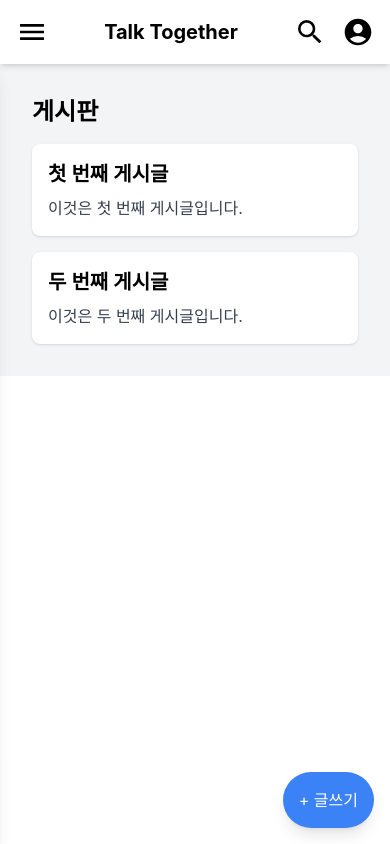
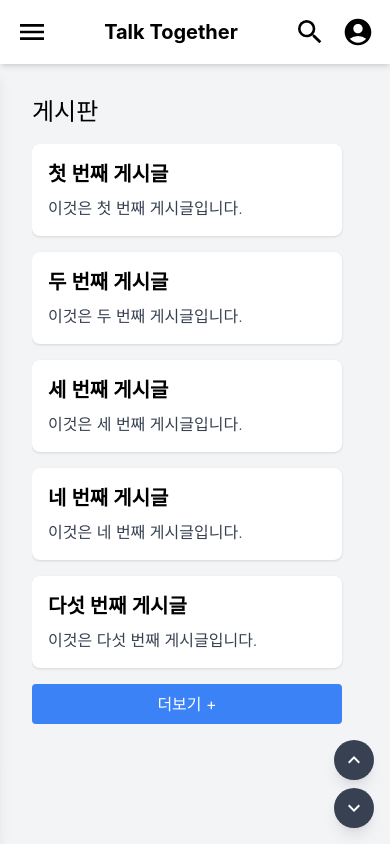
Before and after one commit to wallarin/my-board-app, a React (Create React App) app: page / in a window 390 px wide. Built offline with nearby package versions, Linux system fonts and the light colour scheme; a web font is replaced by a local one.

Commit message:
js -> jsx 변경 / 글목록 컴포넌트 분리 / 페이지네이션 작업 시작

```diff
--- a/src/App.js
+++ b/src/App.jsx
@@ -1,4 +1,6 @@
 import Header from "./components/Header/Header";
+import PostList from "./components/Post/PostList";
+import MobilePostList from "./components/Post/MobilePostList";
 import SidebarMenu from "./components/Sidebar/SidebarMenu";
 import React, { useState } from 'react';
 import { BrowserRouter as Router, Route, Routes } from 'react-router-dom';
@@ -8,6 +10,16 @@ function App() {
     const posts = [
         { id: 1, title: "첫 번째 게시글", content: "이것은 첫 번째 게시글입니다." },
         { id: 2, title: "두 번째 게시글", content: "이것은 두 번째 게시글입니다." },
+        { id: 3, title: "세 번째 게시글", content: "이것은 세 번째 게시글입니다." },
+        { id: 4, title: "네 번째 게시글", content: "이것은 네 번째 게시글입니다." },
+        { id: 5, title: "다섯 번째 게시글", content: "이것은 다섯 번째 게시글입니다." },
+        { id: 6, title: "여섯 번째 게시글", content: "이것은 여섯 번째 게시글입니다." },
+        { id: 7, title: "일곱 번째 게시글", content: "이것은 일곱 번째 게시글입니다." },
+        { id: 8, title: "여덟 번째 게시글", content: "이것은 여덟 번째 게시글입니다." },
+        { id: 9, title: "아홉 번째 게시글", content: "이것은 아홉 번째 게시글입니다." },
+        { id: 10, title: "열 번째 게시글", content: "이것은 열 번째 게시글입니다." },
+        { id: 11, title: "열 번째 게시글", content: "이것은 열 번째 게시글입니다." },
+        { id: 12, title: "열 번째 게시글", content: "이것은 열 번째 게시글입니다." },
         // 게시글 추가 가능
     ];
 
@@ -36,22 +48,15 @@ function App() {
                     <Routes>
                         <Route path="/"
                             element={
-                                <div className="max-w-full lg:max-w-4xl mx-auto p-4 bg-gray-100 min-h-full">
-                                    <h1 className="text-2xl lg:text-4xl font-bold mb-4">게시판</h1>
-
-                                    <div className="space-y-4 lg:space-y-6">
-                                        {posts.map(post => (
-                                            <div key={post.id} className="bg-white p-4 lg:p-6 rounded-lg shadow">
-                                                <h2 className="text-xl lg:text-2xl font-semibold">{post.title}</h2>
-                                                <p className="text-gray-700 mt-2 lg:text-lg">{post.content}</p>
-                                            </div>
-                                        ))}
+                                <>
+                                    {/* 데스크톱과 모바일 렌더링 구분 */}
+                                    < div className="lg:block hidden">
+                                        <PostList posts={posts} />
                                     </div>
-
-                                    <button className="fixed bottom-4 right-4 bg-blue-500 text-white p-4 rounded-full shadow-lg lg:p-6 lg:text-xl">
-                                        + 글쓰기
-                                    </button>
-                                </div>
+                                    <div className="lg:hidden">
+                                        <MobilePostList posts={posts} />
+                                    </div>
+                                </>
                             } />
                     </Routes>
                 </div>
--- /dev/null
+++ b/src/assert/css/Scroll.css
@@ -0,0 +1,22 @@
+/* 전체 스크롤바 스타일 */
+::-webkit-scrollbar {
+    width: 12px; /* 스크롤바의 너비 */
+}
+
+/* 스크롤바의 트랙 (배경) */
+::-webkit-scrollbar-track {
+    background: #f1f1f1; /* 트랙의 배경색 */
+    border-radius: 10px; /* 트랙의 둥글기 */
+}
+
+/* 스크롤바의 thumb (스크롤 가능 부분) */
+::-webkit-scrollbar-thumb {
+    background-color: #888; /* 스크롤 thumb의 색상 */
+    border-radius: 10px; /* 스크롤 thumb의 둥글기 */
+    border: 3px solid #f1f1f1; /* 스크롤 thumb과 트랙 사이의 공간 */
+}
+
+/* 스크롤바 thumb를 hover했을 때 */
+::-webkit-scrollbar-thumb:hover {
+    background-color: #555; /* hover 상태에서의 thumb 색상 */
+}
--- a/src/components/Header/Header.js
+++ b/src/components/Header/Header.jsx
@@ -1,6 +1,5 @@
 import { MdMenu, MdSearch, MdAccountCircle, MdClose } from 'react-icons/md';
 import { GoChevronRight } from "react-icons/go";
-import React, { useState } from 'react';
 import { Link } from 'react-router-dom';
 
 const Header = ({ toggleMenu, isOpen, setIsOpen, onSearchToggle, isSearchOpen, setIsSearchOpen }) => {
--- /dev/null
+++ b/src/components/Post/MobilePostList.jsx
@@ -0,0 +1,65 @@
+import { useState, useRef } from 'react';
+import { MdKeyboardArrowUp, MdKeyboardArrowDown } from 'react-icons/md';
+
+const MobilePostList = ({ posts }) => {
+    const [visiblePosts, setVisiblePosts] = useState(5);
+    const contentRef = useRef(null);
+
+    const handleLoadMore = () => {
+        setVisiblePosts(prevVisiblePosts => prevVisiblePosts + 5);
+    };
+
+    const scrollToTop = () => {
+        if (contentRef.current) {
+            contentRef.current.scrollTo({ top: 0, behavior: 'smooth' });
+        }
+    };
+
+    const scrollToBottom = () => {
+        if (contentRef.current) {
+            contentRef.current.scrollTo({ top: contentRef.current.scrollHeight, behavior: 'smooth' });
+        }
+    };
+
+    return (
+        <div className="relative max-w-full lg:max-w-4xl mx-auto p-4 bg-gray-100 h-[calc(100vh-6rem)] overflow-hidden">
+            <h1 className="text-2xl lg:text-3xl font-medium mb-4">게시판</h1>
+
+            <div ref={contentRef} className="space-y-4 lg:space-y-6 h-[calc(100%-3rem)] overflow-y-auto pr-4">
+                {posts.slice(0, visiblePosts).map(post => (
+                    <div key={post.id} className="bg-white p-4 lg:p-6 rounded-lg shadow">
+                        <h2 className="text-xl font-semibold">{post.title}</h2>
+                        <p className="text-gray-700 mt-2 lg:text-lg font-light">{post.content}</p>
+                    </div>
+                ))}
+                {visiblePosts < posts.length && (
+                    <button
+                        onClick={handleLoadMore}
+                        className="mt-4 bg-blue-500 text-white px-4 py-2 rounded w-full"
+                    >
+                        더보기 +
+                    </button>
+                )}
+            </div>
+
+
+            {/* TOP/BOTTOM 버튼 */}
+            <div className="fixed bottom-4 right-4 flex flex-col space-y-2">
+                <button
+                    onClick={scrollToTop}
+                    className="bg-gray-700 text-white p-2 rounded-full shadow-lg"
+                >
+                    <MdKeyboardArrowUp className="w-6 h-6" />
+                </button>
+                <button
+                    onClick={scrollToBottom}
+                    className="bg-gray-700 text-white p-2 rounded-full shadow-lg"
+                >
+                    <MdKeyboardArrowDown className="w-6 h-6" />
+                </button>
+            </div>
+        </div>
+    );
+};
+
+export default MobilePostList;
--- /dev/null
+++ b/src/components/Post/PostList.jsx
@@ -0,0 +1,46 @@
+import React, { useState } from 'react'
+import '../../assert/css/Scroll.css'
+import Pagination from '../Utils/Pagination.jsx'
+
+function PostList({ posts }) {
+
+    //현재 페이지를 이동할때마다 첫번째 페이지에 개수가 하나씩 더 늘어나는 버그가 발생
+    const [currentPage, setCurrentPage] = useState(1);
+    const postsPerPage = 10;
+
+    const indexOfLastPost = currentPage * postsPerPage;
+    const indexOfFirstPost = indexOfLastPost - postsPerPage;
+    const currentPosts = posts.slice(indexOfFirstPost, indexOfLastPost);
+
+    const handlePageChange = (pageNumber) => {
+        setCurrentPage(pageNumber);
+    };
+
+    return (
+        <div className="max-w-full lg:max-w-4xl mx-auto p-4 bg-gray-100 h-[calc(100vh-6rem)] overflow-y-auto">
+            <h1 className="text-2xl lg:text-3xl font-medium mb-4">게시판</h1>
+
+            <div className="space-y-4 lg:space-y-6">
+                {currentPosts.map(post => (
+                    <div key={post.id} className="bg-white p-4 lg:p-6 rounded-lg shadow">
+                        <h2 className="text-xl font-semibold">{post.title}</h2>
+                        <p className="text-gray-700 mt-2 lg:text-lg font-light">{post.content}</p>
+                    </div>
+                ))}
+            </div>
+
+            <Pagination
+                totalPosts={posts.length}
+                postsPerPage={postsPerPage}
+                currentPage={currentPage}
+                onPageChange={handlePageChange}
+            />
+
+            <button className="fixed bottom-4 right-4 bg-blue-500 text-white p-4 rounded-full shadow-lg lg:p-6 lg:text-xl">
+                + 글쓰기
+            </button>
+        </div>
+    )
+}
+
+export default PostList
--- a/src/components/Sidebar/SidebarMenu.js
+++ b/src/components/Sidebar/SidebarMenu.jsx
@@ -54,8 +54,8 @@ const SidebarMenu = ({ isOpen, onClose, isSearchOpen }) => {
                         </button>
                         {isCustomerCenterOpen && (
                             <ul className="pl-4">
-                                <li className="my-2"><a href="#" className="break-words block">FAQ</a></li>
-                                <li className="my-2"><a href="#" className="break-words block">1:1 문의</a></li>
+                                <li className="my-2"><Link to="/" href="#" className="break-words block">FAQ</Link></li>
+                                <li className="my-2"><Link to="/" className="break-words block">1:1 문의</Link></li>
                             </ul>
                         )}
                     </div>
--- /dev/null
+++ b/src/components/Utils/Pagination.jsx
@@ -0,0 +1,65 @@
+import { MdFirstPage, MdNavigateBefore, MdNavigateNext, MdLastPage } from 'react-icons/md';
+
+const Pagination = ({ totalPosts, postsPerPage, currentPage, onPageChange }) => {
+    const totalPages = Math.ceil(totalPosts / postsPerPage);
+    const pages = [];
+
+    for (let i = 1; i <= totalPages; i++) {
+        pages.push(i);
+    }
+
+    return (
+        <div className="flex justify-between items-center mt-4">
+            {/* 왼쪽 네비게이션 */}
+            <div className="flex space-x-1">
+                <button
+                    className={`px-2 py-1 border rounded flex items-center justify-center transition-colors duration-200 ${currentPage === 1 ? 'bg-gray-200 text-gray-500 cursor-not-allowed' : 'hover:bg-blue-700 hover:text-white'}`}
+                    onClick={() => onPageChange(1)}
+                    disabled={currentPage === 1}
+                >
+                    <MdFirstPage className="w-5 h-5" />
+                </button>
+                <button
+                    className={`px-2 py-1 border rounded flex items-center justify-center transition-colors duration-200 ${currentPage === 1 ? 'bg-gray-200 text-gray-500 cursor-not-allowed' : 'hover:bg-blue-700 hover:text-white'}`}
+                    onClick={() => onPageChange(currentPage - 1)}
+                    disabled={currentPage === 1}
+                >
+                    <MdNavigateBefore className="w-5 h-5" />
+                </button>
+            </div>
+
+            {/* 페이지 번호 */}
+            <div className="flex space-x-1">
+                {pages.map(page => (
+                    <button
+                        key={page}
+                        className={`px-2 py-1 border rounded transition-colors duration-200 ${page === currentPage ? 'bg-blue-500 text-white' : 'bg-white text-gray-600 hover:bg-gray-300'}`}
+                        onClick={() => onPageChange(page)}
+                    >
+                        {page}
+                    </button>
+                ))}
+            </div>
+
+            {/* 오른쪽 네비게이션 */}
+            <div className="flex space-x-1">
+                <button
+                    className={`px-2 py-1 border rounded flex items-center justify-center transition-colors duration-200 ${currentPage === totalPages ? 'bg-gray-200 text-gray-500 cursor-not-allowed' : 'hover:bg-blue-700 hover:text-white'}`}
+                    onClick={() => onPageChange(currentPage + 1)}
+                    disabled={currentPage === totalPages}
+                >
+                    <MdNavigateNext className="w-5 h-5" />
+                </button>
+                <button
+                    className={`px-2 py-1 border rounded flex items-center justify-center transition-colors duration-200 ${currentPage === totalPages ? 'bg-gray-200 text-gray-500 cursor-not-allowed' : 'hover:bg-blue-700 hover:text-white'}`}
+                    onClick={() => onPageChange(totalPages)}
+                    disabled={currentPage === totalPages}
+                >
+                    <MdLastPage className="w-5 h-5" />
+                </button>
+            </div>
+        </div>
+    );
+};
+
+export default Pagination;
```
Also changed, not shown: src/components/Header/HeaderBackUp.jsx (renamed from src/components/Header/HeaderBackUp.js), src/components/Test.jsx (renamed from src/components/Test.js).
